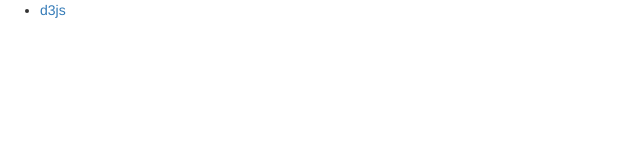
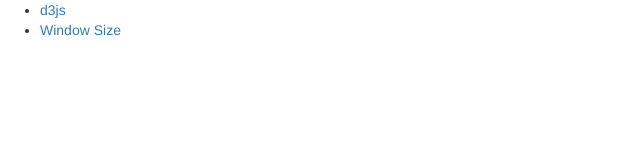
Before and after one commit to senthilmpro/javascript-experiments, a plain HTML site: page index.html in a window 1280 px wide. Shown: the full height of the page, 0-640 px from the left. Drawn offline with nearby package versions, Linux system fonts and the light colour scheme.

Commit message:
renamed projects
renamed project window.size to windowsize to support url.
also added windowsize project to index.html

```diff
--- a/index.html
+++ b/index.html
@@ -10,7 +10,7 @@
 		<div>
 			<ul>
 				<li> <a href='js/d3js/bar-chart/' > d3js </a></li>
-
+				<li> <a href='js/windowsize' > Window Size </a></li>
 			</ul>
 		</div>
 
```
Also changed, not shown: js/windowsize/index.html (renamed from js/window.size/index.html), js/windowsize/js/window.size.js (renamed from js/window.size/js/window.size.js).
